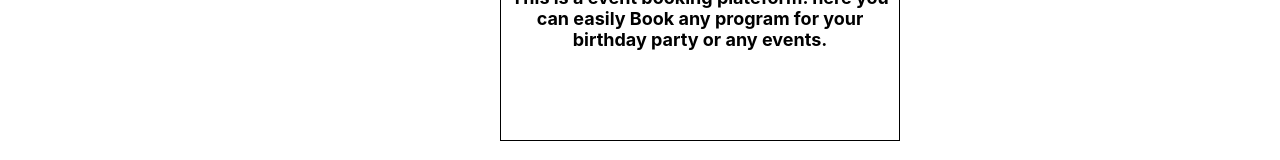
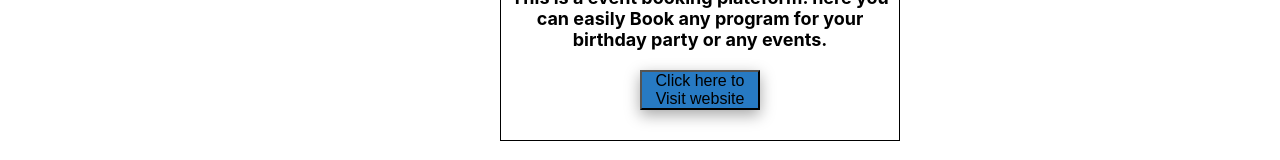
Before and after one commit to Sharadu16/Desun-Tech-assignment, a React (Create React App) app in the folder event-game-booking/: page / in a window 1280 px wide. Shown: the part 503-663 px from the top of the page. Built offline with nearby package versions, Linux system fonts and the light colour scheme.

Commit message:
again final push data

```diff
--- a/event-game-booking/src/components/Cart.jsx
+++ b/event-game-booking/src/components/Cart.jsx
@@ -1,10 +1,13 @@
 import React from 'react'
 import styled from "../styles/cart.module.css"
+import {useNavigate} from "react-router-dom"
 
 const Cart = () => {
+  const navigate = useNavigate();
   let data = JSON.parse(localStorage.getItem("data"));
   const addToCheck = (name) => {
     localStorage.setItem("title",name);
+     navigate("/checkOut");
   }
   const deleteItem = (id) => {
     console.log("deleted");
--- a/event-game-booking/src/components/Home.jsx
+++ b/event-game-booking/src/components/Home.jsx
@@ -1,11 +1,19 @@
 import React from 'react'
+import {useNavigate} from "react-router-dom"
 
 const Home = () => {
+  const navigate = useNavigate();
+
+  const gotoSign =() =>{
+     navigate("/Signup");
+  }
+
   return (
     <div style={{border:"1px solid black", width:"400px", height:"500px",marginLeft:"500px",textAlign:"center"}}>
       <h1 style={{textAlign:"center"}}>First Login Yourself</h1>
       <img style={{borderRadius:"0px"}} src='https://img.freepik.com/premium-vector/pro-player-esport-game-logo-design_177315-94.jpg' alt="logo" />
       <p>This is a event booking plateform. here you can easily Book any program for your birthday party or any events. </p>
+      <button onClick={gotoSign}>Click here to Visit website</button>
     </div>
   )
 }
```
